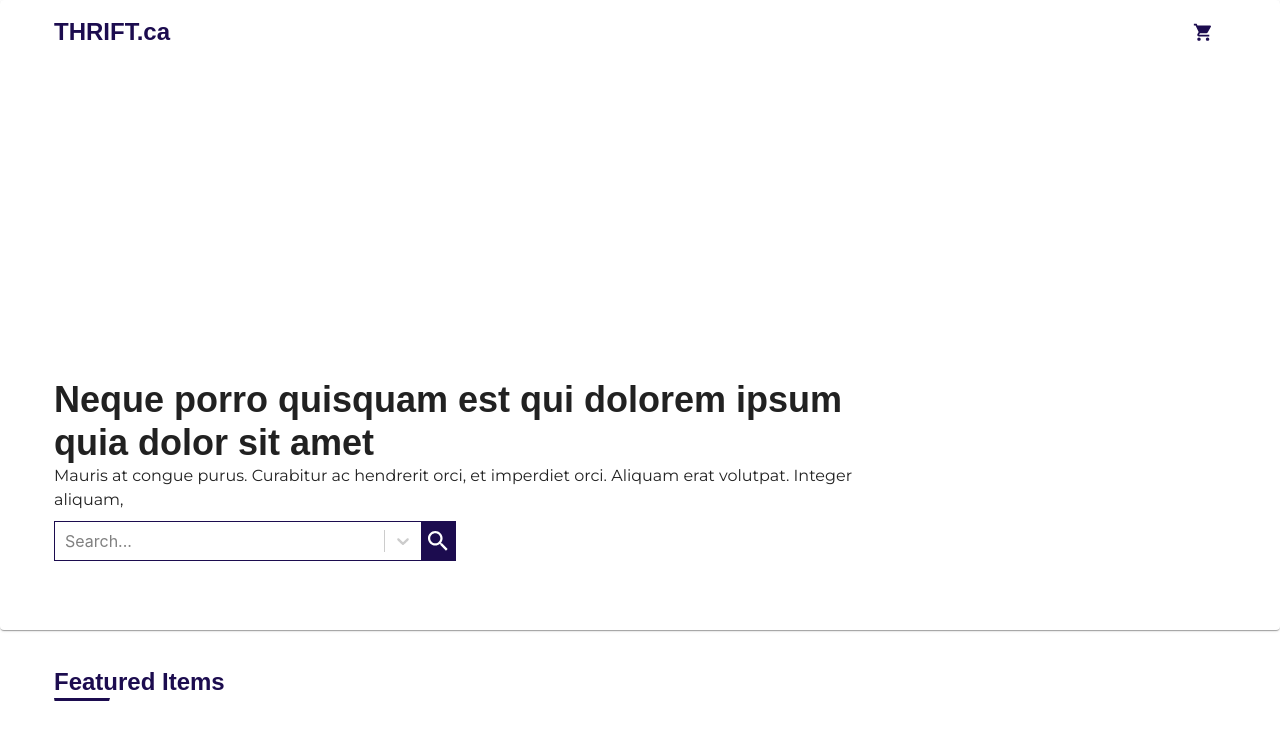
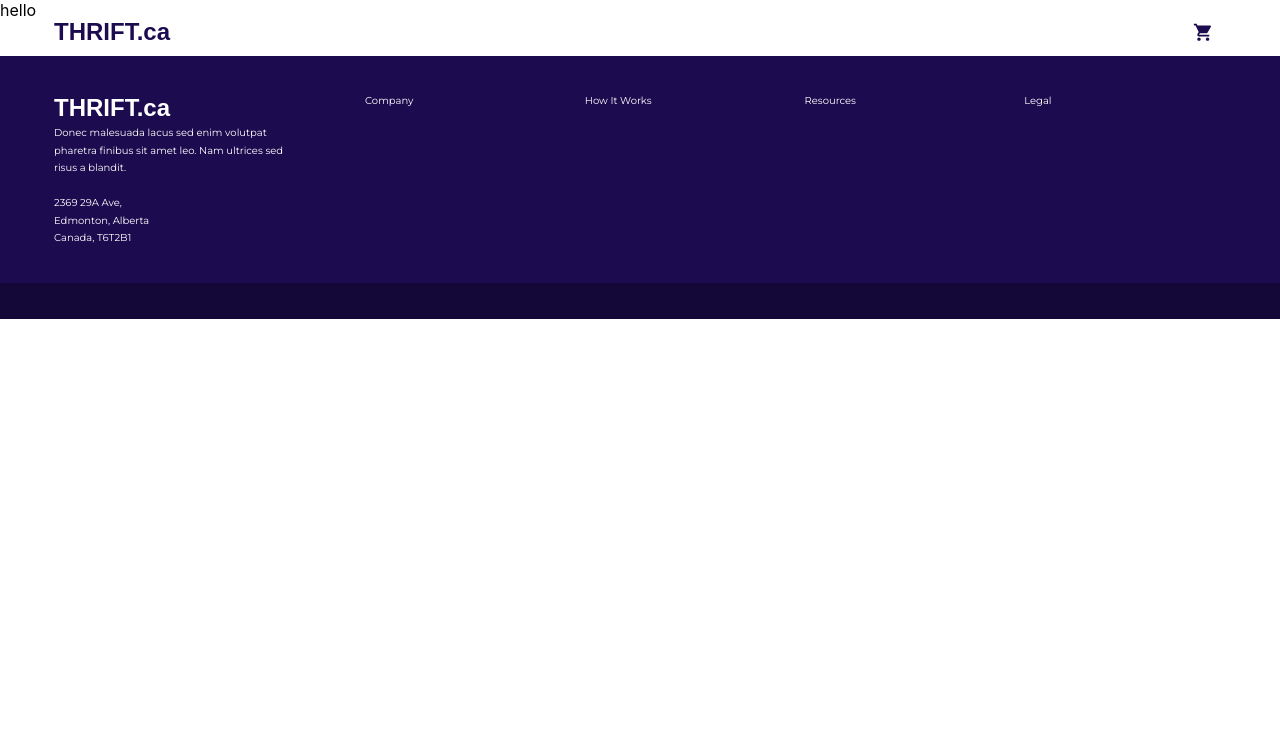
Before and after one commit to carlcastello/online-resell-store, a React (Create React App) app: page /product/1 in a window 1280 px wide. Shown: the top 735 px of the page. Built offline with nearby package versions, Linux system fonts and the light colour scheme; a web font is replaced by a local one.

Commit message:
ORS-1: Integrated React Router"

```diff
--- a/package.json
+++ b/package.json
@@ -9,9 +9,11 @@
     "@types/node": "12.0.3",
     "@types/react": "16.8.19",
     "@types/react-dom": "16.8.4",
+    "@types/react-router-dom": "^4.3.4",
     "@types/react-select": "^2.0.19",
     "react": "^16.8.6",
     "react-dom": "^16.8.6",
+    "react-router-dom": "^5.0.1",
     "react-scripts": "3.0.1",
     "react-select": "^3.0.4",
     "typescript": "3.5.1"
--- a/src/app.tsx
+++ b/src/app.tsx
@@ -1,20 +1,29 @@
 import React from 'react';
+import { BrowserRouter as Router, Route, Switch } from "react-router-dom";
 
 import { ThemeProvider } from '@material-ui/styles';
 
 import NavBar from './components/nav-bar';
 import Home from './pages/home';
+import Product from './pages/product';
 import Footer from './components/footer';
 
 import AppTheme from './app-theme';
 
+
 const App: React.FC = () => {
   return (
-    <ThemeProvider theme={AppTheme}>
-      <NavBar/>
-      <Home/>
-      <Footer/>
-    </ThemeProvider>
+    <Router>
+      <ThemeProvider theme={AppTheme}>
+        <NavBar/>
+          <Switch>
+            <Route exact path="/" component={Home} />
+            <Route exact path="/products" component={Home} />
+            <Route exact path="/product/:id" component={Product} />
+          </Switch>
+        <Footer/>
+      </ThemeProvider>
+    </Router>
   );
 }
 
--- /dev/null
+++ b/src/pages/product/index.tsx
@@ -0,0 +1,14 @@
+import React, { Component, ReactNode } from 'react';
+
+import { withStyles, Typography } from '@material-ui/core';
+
+class MainTitle extends Component {
+  render(): ReactNode {
+
+    return(
+      'hello'
+    );
+  }
+}
+
+export default MainTitle;
```
Also changed, not shown: 1 other file (tests, documents, lock files or other folders).
